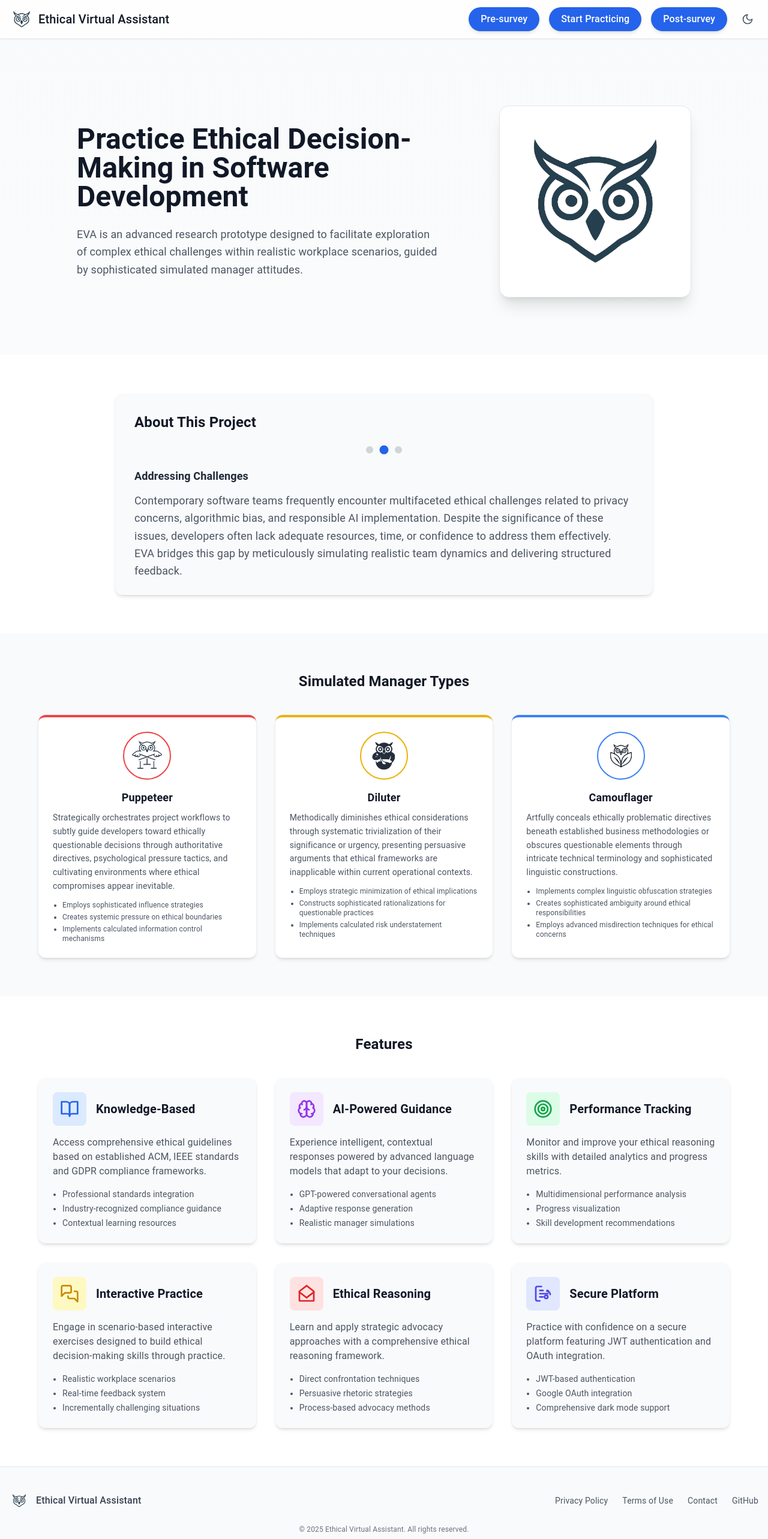
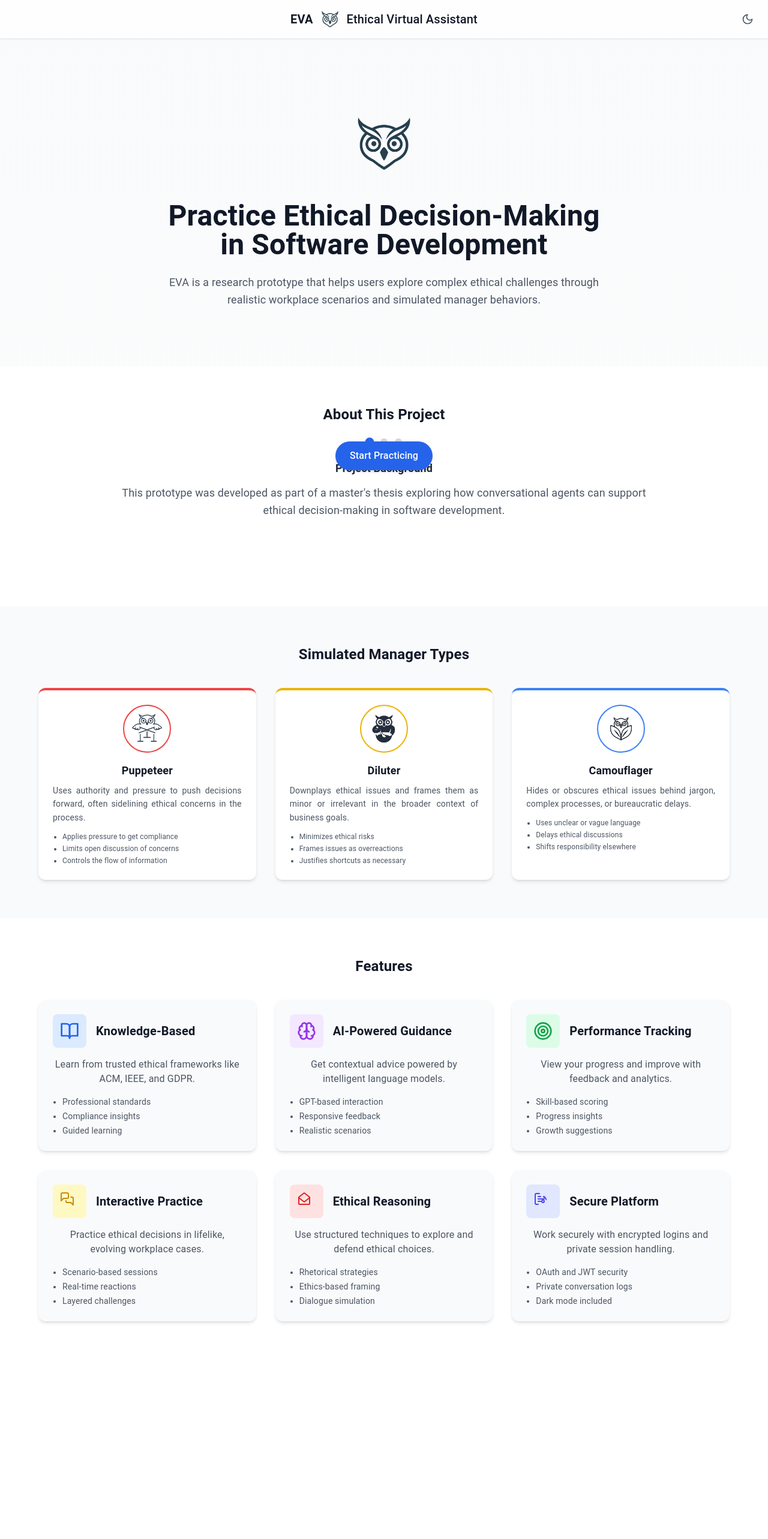
Before and after one commit to egemenmermer/EVA, a React (Vite) app in the folder frontend/: page / in a window 1280 px wide. Shown: the top 2566 px of the page at 60% size. After the commit the page ends 2267 px from the top, so only its background shows below. Built offline with nearby package versions, Linux system fonts and the light colour scheme; no server answers.

Commit message:
landing page cleanup: simplified top bar and footer, centered content, reduced wordiness

```diff
--- a/frontend/package.json
+++ b/frontend/package.json
@@ -16,14 +16,14 @@
     "@types/react-router-dom": "^5.3.3",
     "@types/react-syntax-highlighter": "^15.5.13",
     "axios": "^1.8.3",
-    "chart.js": "^4.4.0",
+    "chart.js": "^4.4.9",
     "class-variance-authority": "^0.7.1",
     "clsx": "^2.1.0",
     "date-fns": "^4.1.0",
     "lucide-react": "^0.344.0",
     "openai": "^4.89.0",
     "react": "^18.2.0",
-    "react-chartjs-2": "^5.2.0",
+    "react-chartjs-2": "^5.3.0",
     "react-dom": "^18.2.0",
     "react-icons": "^5.5.0",
     "react-markdown": "^10.1.0",
--- a/frontend/src/pages/LandingPage.tsx
+++ b/frontend/src/pages/LandingPage.tsx
@@ -28,24 +28,24 @@ export const LandingPage: React.FC = () => {
   // About section content
   const aboutContent = [
     {
-      title: "Research Background",
-      content: "This prototype was developed as part of a comprehensive master's thesis investigating the role of conversational agents in facilitating ethical decision-making processes. The primary objective is to provide software developers with a controlled, interactive environment to rehearse and refine their ethical reasoning capabilities."
+      title: "Project Background",
+      content: "This prototype was developed as part of a master's thesis exploring how conversational agents can support ethical decision-making in software development."
     },
     {
       title: "Addressing Challenges",
-      content: "Contemporary software teams frequently encounter multifaceted ethical challenges related to privacy concerns, algorithmic bias, and responsible AI implementation. Despite the significance of these issues, developers often lack adequate resources, time, or confidence to address them effectively. EVA bridges this gap by meticulously simulating realistic team dynamics and delivering structured feedback."
+      content: "Developers often face ethical concerns around privacy, bias, and responsible AI, but lack the time, support, or confidence to act on them. EVA helps bridge that gap."
     },
     {
       title: "Research Impact",
-      content: "Through sophisticated simulation of team interactions and provision of detailed analytical feedback, EVA prepares users for navigating real-world conversations where ethical considerations might otherwise be overlooked. This tool constitutes a critical component of a broader research initiative evaluating the impact of conversational agents on developer confidence, ethical awareness, and argumentation efficacy."
+      content: "By simulating team dynamics and providing structured feedback, EVA helps users build confidence and improve their ethical reasoning in realistic situations."
     }
   ];
 
-  // Auto-rotate tabs every 5 seconds
+  // Auto-rotate tabs every 8 seconds
   useEffect(() => {
     const tabInterval = setInterval(() => {
       setActiveAboutTab(prev => (prev + 1) % aboutContent.length);
-    }, 5000);
+    }, 8000);
 
     return () => clearInterval(tabInterval);
   }, []);
@@ -145,10 +145,21 @@ export const LandingPage: React.FC = () => {
 
   return (
 <div className="min-h-screen bg-gradient-to-b from-gray-50 to-white dark:from-gray-900 dark:to-gray-800">
-  {/* Modern Header with Logo and Survey Buttons */}
+
+{/* Modern Header with Centered Logo and EVA label */}
 <header className="fixed top-0 left-0 right-0 backdrop-blur-sm bg-white/80 dark:bg-gray-900/80 shadow-sm z-50 border-b border-gray-200 dark:border-gray-700">
-  <div className="container mx-auto px-4 py-3 flex justify-between items-center">
+  <div className="container mx-auto px-4 py-3 flex justify-center items-center relative">
+    <div className="absolute right-4">
+      <button
+        onClick={toggleDarkMode}
+        className="p-2 text-gray-600 dark:text-gray-300 hover:bg-gray-100 dark:hover:bg-gray-800 rounded-full transition-colors"
+        aria-label="Toggle dark mode"
+      >
+        {isDarkMode ? <Sun size={20} /> : <Moon size={20} />}
+      </button>
+    </div>
     <div className="flex items-center space-x-2">
+      <span className="text-xl font-semibold text-gray-900 dark:text-white">EVA</span>
       <img
         src={isDarkMode ? logoDark : logoLight}
         alt="EVA Logo"
@@ -158,74 +169,45 @@ export const LandingPage: React.FC = () => {
         Ethical Virtual Assistant
       </h1>
     </div>
-    <div className="flex items-center space-x-4">
-      <a
-        href="https://example.com/pre-survey"
-        target="_blank"
-        rel="noopener noreferrer"
-        className="px-5 py-2 text-base font-medium text-white bg-blue-600 rounded-full hover:bg-blue-700 focus:outline-none focus:ring-2 focus:ring-offset-2 focus:ring-blue-500 transition-all shadow-md"
-      >
-        Pre-survey
-      </a>
+  </div>
+</header>
+
+{/* Fixed Start Button at Bottom */}
+<div className="fixed bottom-4 left-0 right-0 flex justify-center z-50">
   <button
     onClick={handleGetStarted}
-        className="px-5 py-2 text-base font-medium text-white bg-blue-600 rounded-full hover:bg-blue-700 focus:outline-none focus:ring-2 focus:ring-offset-2 focus:ring-blue-500 transition-all shadow-md flex items-center"
+    className="px-6 py-3 text-base font-medium text-white bg-blue-600 rounded-full hover:bg-blue-700 focus:outline-none focus:ring-2 focus:ring-offset-2 focus:ring-blue-500 transition-all shadow-md"
   >
     Start Practicing
   </button>
-      <a
-        href="https://example.com/post-survey"
-        target="_blank"
-        rel="noopener noreferrer"
-        className="px-5 py-2 text-base font-medium text-white bg-blue-600 rounded-full hover:bg-blue-700 focus:outline-none focus:ring-2 focus:ring-offset-2 focus:ring-blue-500 transition-all shadow-md"
-      >
-        Post-survey
-      </a>
-      <button
-        onClick={toggleDarkMode}
-        className="p-2 text-gray-600 dark:text-gray-300 hover:bg-gray-100 dark:hover:bg-gray-800 rounded-full transition-colors"
-        aria-label="Toggle dark mode"
-      >
-        {isDarkMode ? <Sun size={20} /> : <Moon size={20} />}
-      </button>
 </div>
-  </div>
-</header>
+
 
   {/* Spacer to offset fixed header */}
   <div className="pt-16 md:pt-20" />
 
-  {/* Hero Section - More modern with asymmetric layout */}
-  <section className="container mx-auto px-4 py-16 md:py-24">
-    <div className="max-w-5xl mx-auto">
-      <div className="grid md:grid-cols-5 gap-8 items-center">
-        <div className="md:col-span-3">
-          <h2 className="text-4xl md:text-5xl font-bold text-gray-900 dark:text-white mb-6 text-left">
+  {/* Hero Section - Logo above text */}
+  <section className="container mx-auto px-4 py-16 md:py-24 text-center">
+    <div className="max-w-3xl mx-auto">
+      <img
+        src={isDarkMode ? logoDark : logoLight}
+        alt="EVA Logo"
+        className="mx-auto w-32 h-auto mb-8"
+      />
+      <h2 className="text-4xl md:text-5xl font-bold text-gray-900 dark:text-white mb-6">
         Practice Ethical Decision-Making in Software Development
       </h2>
-          <p className="text-lg text-gray-600 dark:text-gray-300 leading-relaxed text-left">
-            EVA is an advanced research prototype designed to facilitate exploration of complex ethical challenges within realistic workplace scenarios, guided by sophisticated simulated manager attitudes.
+      <p className="text-lg text-gray-600 dark:text-gray-300 leading-relaxed">
+        EVA is a research prototype that helps users explore complex ethical challenges through realistic workplace scenarios and simulated manager behaviors.
       </p>
-        </div>
-        <div className="md:col-span-2 flex justify-center md:justify-end">
-          <div className="p-2 bg-white dark:bg-gray-800 rounded-2xl shadow-xl border border-gray-200 dark:border-gray-700 w-full max-w-xs">
-            <img
-              src={isDarkMode ? logoDark : logoLight}
-              alt="EVA Showcase"
-              className="w-full h-auto rounded-xl"
-            />
-          </div>
-        </div>
-      </div>
     </div>
   </section>
 
-  {/* About the Project - Now with Tabs and Modern Card */}
+  {/* About the Project - Cleaner and Centered */}
   <section className="bg-white dark:bg-gray-800 py-16 px-4">
-    <div className="max-w-4xl mx-auto">
-      <div className="bg-gray-50 dark:bg-gray-700 rounded-xl shadow-md overflow-hidden">
-        <div className="p-6 md:p-8">
+    <div className="max-w-4xl mx-auto text-center">
       <h3 className="text-2xl font-bold text-gray-900 dark:text-white mb-6">About This Project</h3>
+
       <div className="mb-6 flex justify-center space-x-3">
         {aboutContent.map((tab, index) => (
           <button
@@ -240,6 +222,7 @@ export const LandingPage: React.FC = () => {
           />
         ))}
       </div>
+
       <div className="text-gray-600 dark:text-gray-300 text-lg relative min-h-[180px]">
         {aboutContent.map((tab, index) => (
           <div
@@ -248,15 +231,14 @@ export const LandingPage: React.FC = () => {
               index === activeAboutTab ? 'opacity-100 z-10' : 'opacity-0 z-0'
             }`}
           >
-                <h4 className="text-lg font-semibold text-gray-800 dark:text-gray-200 mb-3 text-left">{tab.title}</h4>
-                <p className="leading-relaxed text-left">{tab.content}</p>
+            <h4 className="text-lg font-semibold text-gray-800 dark:text-gray-200 mb-3">{tab.title}</h4>
+            <p className="leading-relaxed">{tab.content}</p>
           </div>
         ))}
       </div>
     </div>
-      </div>
-    </div>
   </section>
+
 
   {/* Manager Types Section - More modern with better spacing */}
   <section className="bg-gray-50 dark:bg-gray-900 py-16 px-4">
@@ -276,13 +258,13 @@ export const LandingPage: React.FC = () => {
             </div>
           </div>
           <h4 className="text-lg font-semibold text-gray-900 dark:text-white mb-2 text-center">Puppeteer</h4>
-          <p className="text-sm text-gray-600 dark:text-gray-300 leading-relaxed text-left">
-            Strategically orchestrates project workflows to subtly guide developers toward ethically questionable decisions through authoritative directives, psychological pressure tactics, and cultivating environments where ethical compromises appear inevitable.
+          <p className="text-sm text-gray-600 dark:text-gray-300 leading-relaxed text-justify">
+            Uses authority and pressure to push decisions forward, often sidelining ethical concerns in the process.
           </p>
           <ul className="mt-3 text-xs text-gray-600 dark:text-gray-300 space-y-1 list-disc pl-4">
-            <li>Employs sophisticated influence strategies</li>
-            <li>Creates systemic pressure on ethical boundaries</li>
-            <li>Implements calculated information control mechanisms</li>
+            <li>Applies pressure to get compliance</li>
+            <li>Limits open discussion of concerns</li>
+            <li>Controls the flow of information</li>
           </ul>
         </div>
         <div className="p-6 bg-white dark:bg-gray-700 rounded-xl shadow-md hover:shadow-lg transition-shadow border-t-4 border-yellow-500">
@@ -296,13 +278,13 @@ export const LandingPage: React.FC = () => {
             </div>
           </div>
           <h4 className="text-lg font-semibold text-gray-900 dark:text-white mb-2 text-center">Diluter</h4>
-          <p className="text-sm text-gray-600 dark:text-gray-300 leading-relaxed text-left">
-            Methodically diminishes ethical considerations through systematic trivialization of their significance or urgency, presenting persuasive arguments that ethical frameworks are inapplicable within current operational contexts.
+          <p className="text-sm text-gray-600 dark:text-gray-300 leading-relaxed text-justify">
+            Downplays ethical issues and frames them as minor or irrelevant in the broader context of business goals.
           </p>
           <ul className="mt-3 text-xs text-gray-600 dark:text-gray-300 space-y-1 list-disc pl-4">
-            <li>Employs strategic minimization of ethical implications</li>
-            <li>Constructs sophisticated rationalizations for questionable practices</li>
-            <li>Implements calculated risk understatement techniques</li>
+            <li>Minimizes ethical risks</li>
+            <li>Frames issues as overreactions</li>
+            <li>Justifies shortcuts as necessary</li>
           </ul>
         </div>
         <div className="p-6 bg-white dark:bg-gray-700 rounded-xl shadow-md hover:shadow-lg transition-shadow border-t-4 border-blue-500">
@@ -316,18 +298,19 @@ export const LandingPage: React.FC = () => {
             </div>
           </div>
           <h4 className="text-lg font-semibold text-gray-900 dark:text-white mb-2 text-center">Camouflager</h4>
-          <p className="text-sm text-gray-600 dark:text-gray-300 leading-relaxed text-left">
-            Artfully conceals ethically problematic directives beneath established business methodologies or obscures questionable elements through intricate technical terminology and sophisticated linguistic constructions.
+          <p className="text-sm text-gray-600 dark:text-gray-300 leading-relaxed text-justify">
+            Hides or obscures ethical issues behind jargon, complex processes, or bureaucratic delays.
           </p>
           <ul className="mt-3 text-xs text-gray-600 dark:text-gray-300 space-y-1 list-disc pl-4">
-            <li>Implements complex linguistic obfuscation strategies</li>
-            <li>Creates sophisticated ambiguity around ethical responsibilities</li>
-            <li>Employs advanced misdirection techniques for ethical concerns</li>
+            <li>Uses unclear or vague language</li>
+            <li>Delays ethical discussions</li>
+            <li>Shifts responsibility elsewhere</li>
           </ul>
         </div>
       </div>
     </div>
   </section>
+
 
   {/* Features Section - More modern with better layout */}
   <section className="bg-white dark:bg-gray-800 py-16 px-4">
@@ -341,13 +324,13 @@ export const LandingPage: React.FC = () => {
             </div>
             <h4 className="text-xl font-semibold text-gray-900 dark:text-white">Knowledge-Based</h4>
           </div>
-          <p className="text-gray-600 dark:text-gray-300 text-left mb-4">
-            Access comprehensive ethical guidelines based on established ACM, IEEE standards and GDPR compliance frameworks.
+          <p className="text-gray-600 dark:text-gray-300 text-center mb-4">
+            Learn from trusted ethical frameworks like ACM, IEEE, and GDPR.
           </p>
           <ul className="text-sm text-gray-600 dark:text-gray-300 space-y-1 list-disc pl-4">
-            <li>Professional standards integration</li>
-            <li>Industry-recognized compliance guidance</li>
-            <li>Contextual learning resources</li>
+            <li>Professional standards</li>
+            <li>Compliance insights</li>
+            <li>Guided learning</li>
           </ul>
         </div>
 
@@ -358,13 +341,13 @@ export const LandingPage: React.FC = () => {
             </div>
             <h4 className="text-xl font-semibold text-gray-900 dark:text-white">AI-Powered Guidance</h4>
           </div>
-          <p className="text-gray-600 dark:text-gray-300 text-left mb-4">
-            Experience intelligent, contextual responses powered by advanced language models that adapt to your decisions.
+          <p className="text-gray-600 dark:text-gray-300 text-center mb-4">
+            Get contextual advice powered by intelligent language models.
           </p>
           <ul className="text-sm text-gray-600 dark:text-gray-300 space-y-1 list-disc pl-4">
-            <li>GPT-powered conversational agents</li>
-            <li>Adaptive response generation</li>
-            <li>Realistic manager simulations</li>
+            <li>GPT-based interaction</li>
+            <li>Responsive feedback</li>
+            <li>Realistic scenarios</li>
           </ul>
         </div>
 
@@ -375,114 +358,70 @@ export const LandingPage: React.FC = () => {
             </div>
             <h4 className="text-xl font-semibold text-gray-900 dark:text-white">Performance Tracking</h4>
           </div>
-          <p className="text-gray-600 dark:text-gray-300 text-left mb-4">
-            Monitor and improve your ethical reasoning skills with detailed analytics and progress metrics.
+          <p className="text-gray-600 dark:text-gray-300 text-center mb-4">
+            View your progress and improve with feedback and analytics.
           </p>
           <ul className="text-sm text-gray-600 dark:text-gray-300 space-y-1 list-disc pl-4">
-            <li>Multidimensional performance analysis</li>
-            <li>Progress visualization</li>
-            <li>Skill development recommendations</li>
+            <li>Skill-based scoring</li>
+            <li>Progress insights</li>
+            <li>Growth suggestions</li>
           </ul>
         </div>
 
         <div className="bg-gray-50 dark:bg-gray-700 p-6 rounded-xl shadow-md hover:shadow-lg transition-shadow">
           <div className="flex items-center mb-4">
             <div className="bg-yellow-100 dark:bg-yellow-900/30 p-3 rounded-lg mr-4">
-              <div className="relative">
-                <svg xmlns="http://www.w3.org/2000/svg" width="32" height="32" viewBox="0 0 24 24" fill="none" stroke="currentColor" strokeWidth="2" strokeLinecap="round" strokeLinejoin="round" className="text-yellow-600 dark:text-yellow-400">
-                  <path d="M14 9a2 2 0 0 1-2 2H6l-4 4V4c0-1.1.9-2 2-2h8a2 2 0 0 1 2 2v5Z"/>
-                  <path d="M18 9h2a2 2 0 0 1 2 2v11l-4-4h-6a2 2 0 0 1-2-2v-1"/>
-                </svg>
-              </div>
+              <svg xmlns="http://www.w3.org/2000/svg" width="32" height="32" fill="none" stroke="currentColor" strokeWidth="2" strokeLinecap="round" strokeLinejoin="round" className="text-yellow-600 dark:text-yellow-400"><path d="M14 9a2 2 0 0 1-2 2H6l-4 4V4c0-1.1.9-2 2-2h8a2 2 0 0 1 2 2v5Z"/><path d="M18 9h2a2 2 0 0 1 2 2v11l-4-4h-6a2 2 0 0 1-2-2v-1"/></svg>
             </div>
             <h4 className="text-xl font-semibold text-gray-900 dark:text-white">Interactive Practice</h4>
           </div>
-          <p className="text-gray-600 dark:text-gray-300 text-left mb-4">
-            Engage in scenario-based interactive exercises designed to build ethical decision-making skills through practice.
+          <p className="text-gray-600 dark:text-gray-300 text-center mb-4">
+            Practice ethical decisions in lifelike, evolving workplace cases.
           </p>
           <ul className="text-sm text-gray-600 dark:text-gray-300 space-y-1 list-disc pl-4">
-            <li>Realistic workplace scenarios</li>
-            <li>Real-time feedback system</li>
-            <li>Incrementally challenging situations</li>
+            <li>Scenario-based sessions</li>
+            <li>Real-time reactions</li>
+            <li>Layered challenges</li>
           </ul>
         </div>
 
         <div className="bg-gray-50 dark:bg-gray-700 p-6 rounded-xl shadow-md hover:shadow-lg transition-shadow">
           <div className="flex items-center mb-4">
             <div className="bg-red-100 dark:bg-red-900/30 p-3 rounded-lg mr-4">
-              <div className="relative">
-                <svg xmlns="http://www.w3.org/2000/svg" width="32" height="32" viewBox="0 0 24 24" fill="none" stroke="currentColor" strokeWidth="2" strokeLinecap="round" strokeLinejoin="round" className="text-red-600 dark:text-red-400">
-                  <path d="m21 9-9-7-9 7v11a1 1 0 0 0 1 1h16a1 1 0 0 0 1-1V9z"/>
-                  <polyline points="3 10 12 17 21 10"/>
-                </svg>
-              </div>
+              <svg xmlns="http://www.w3.org/2000/svg" width="32" height="32" fill="none" stroke="currentColor" strokeWidth="2" strokeLinecap="round" strokeLinejoin="round" className="text-red-600 dark:text-red-400"><path d="m21 9-9-7-9 7v11a1 1 0 0 0 1 1h16a1 1 0 0 0 1-1V9z"/><polyline points="3 10 12 17 21 10"/></svg>
             </div>
             <h4 className="text-xl font-semibold text-gray-900 dark:text-white">Ethical Reasoning</h4>
           </div>
-          <p className="text-gray-600 dark:text-gray-300 text-left mb-4">
-            Learn and apply strategic advocacy approaches with a comprehensive ethical reasoning framework.
+          <p className="text-gray-600 dark:text-gray-300 text-center mb-4">
+            Use structured techniques to explore and defend ethical choices.
           </p>
           <ul className="text-sm text-gray-600 dark:text-gray-300 space-y-1 list-disc pl-4">
-            <li>Direct confrontation techniques</li>
-            <li>Persuasive rhetoric strategies</li>
-            <li>Process-based advocacy methods</li>
+            <li>Rhetorical strategies</li>
+            <li>Ethics-based framing</li>
+            <li>Dialogue simulation</li>
           </ul>
         </div>
 
         <div className="bg-gray-50 dark:bg-gray-700 p-6 rounded-xl shadow-md hover:shadow-lg transition-shadow">
           <div className="flex items-center mb-4">
             <div className="bg-indigo-100 dark:bg-indigo-900/30 p-3 rounded-lg mr-4">
-              <div className="relative">
-                <svg xmlns="http://www.w3.org/2000/svg" width="32" height="32" viewBox="0 0 24 24" fill="none" stroke="currentColor" strokeWidth="2" strokeLinecap="round" strokeLinejoin="round" className="text-indigo-600 dark:text-indigo-400">
-                  <path d="M8 21H5a2 2 0 0 1-2-2V5a2 2 0 0 1 2-2h5"/>
-                  <path d="M18 12H8"/>
-                  <path d="M12 16H8"/>
-                  <path d="M12 8H8"/>
-                  <circle cx="16" cy="16" r="2"/>
-                  <path d="M19 10a2 2 0 0 0-2-2"/>
-                  <path d="M21 13a4 4 0 0 0-4-4"/>
-                </svg>
-              </div>
+              <svg xmlns="http://www.w3.org/2000/svg" width="32" height="32" fill="none" stroke="currentColor" strokeWidth="2" strokeLinecap="round" strokeLinejoin="round" className="text-indigo-600 dark:text-indigo-400"><path d="M8 21H5a2 2 0 0 1-2-2V5a2 2 0 0 1 2-2h5"/><path d="M18 12H8"/><path d="M12 16H8"/><path d="M12 8H8"/><circle cx="16" cy="16" r="2"/><path d="M19 10a2 2 0 0 0-2-2"/><path d="M21 13a4 4 0 0 0-4-4"/></svg>
             </div>
             <h4 className="text-xl font-semibold text-gray-900 dark:text-white">Secure Platform</h4>
           </div>
-          <p className="text-gray-600 dark:text-gray-300 text-left mb-4">
-            Practice with confidence on a secure platform featuring JWT authentication and OAuth integration.
+          <p className="text-gray-600 dark:text-gray-300 text-center mb-4">
+            Work securely with encrypted logins and private session handling.
           </p>
           <ul className="text-sm text-gray-600 dark:text-gray-300 space-y-1 list-disc pl-4">
-            <li>JWT-based authentication</li>
-            <li>Google OAuth integration</li>
-            <li>Comprehensive dark mode support</li>
+            <li>OAuth and JWT security</li>
+            <li>Private conversation logs</li>
+            <li>Dark mode included</li>
           </ul>
         </div>
       </div>
     </div>
   </section>
 
-  {/* Footer - More modern with better spacing */}
-  <footer className="bg-gray-50 dark:bg-gray-900 py-10 border-t border-gray-200 dark:border-gray-800">
-    <div className="container mx-auto px-4">
-      <div className="flex justify-between items-center flex-col sm:flex-row mb-6">
-        <div className="flex items-center mb-4 sm:mb-0">
-          <img
-            src={isDarkMode ? logoDark : logoLight}
-            alt="EVA Logo"
-            className="h-8 w-auto mr-3"
-          />
-          <span className="text-gray-700 dark:text-gray-300 font-medium">Ethical Virtual Assistant</span>
-        </div>
-        <div className="flex flex-wrap justify-center gap-6 text-sm text-gray-600 dark:text-gray-400">
-          <a href="#" className="hover:text-blue-600 dark:hover:text-blue-400 transition-colors">Privacy Policy</a>
-          <a href="#" className="hover:text-blue-600 dark:hover:text-blue-400 transition-colors">Terms of Use</a>
-          <a href="#" className="hover:text-blue-600 dark:hover:text-blue-400 transition-colors">Contact</a>
-          <a href="https://github.com/yourusername/eva" className="hover:text-blue-600 dark:hover:text-blue-400 transition-colors">GitHub</a>
-        </div>
-      </div>
-      <div className="text-center text-xs text-gray-500 dark:text-gray-500">
-        © {new Date().getFullYear()} Ethical Virtual Assistant. All rights reserved.
-      </div>
-    </div>
-  </footer>
 </div>
   );
 };
```
Also changed, not shown: 1 other file (tests, documents, lock files or other folders). Lines whose indentation alone changed are shown as unchanged.
